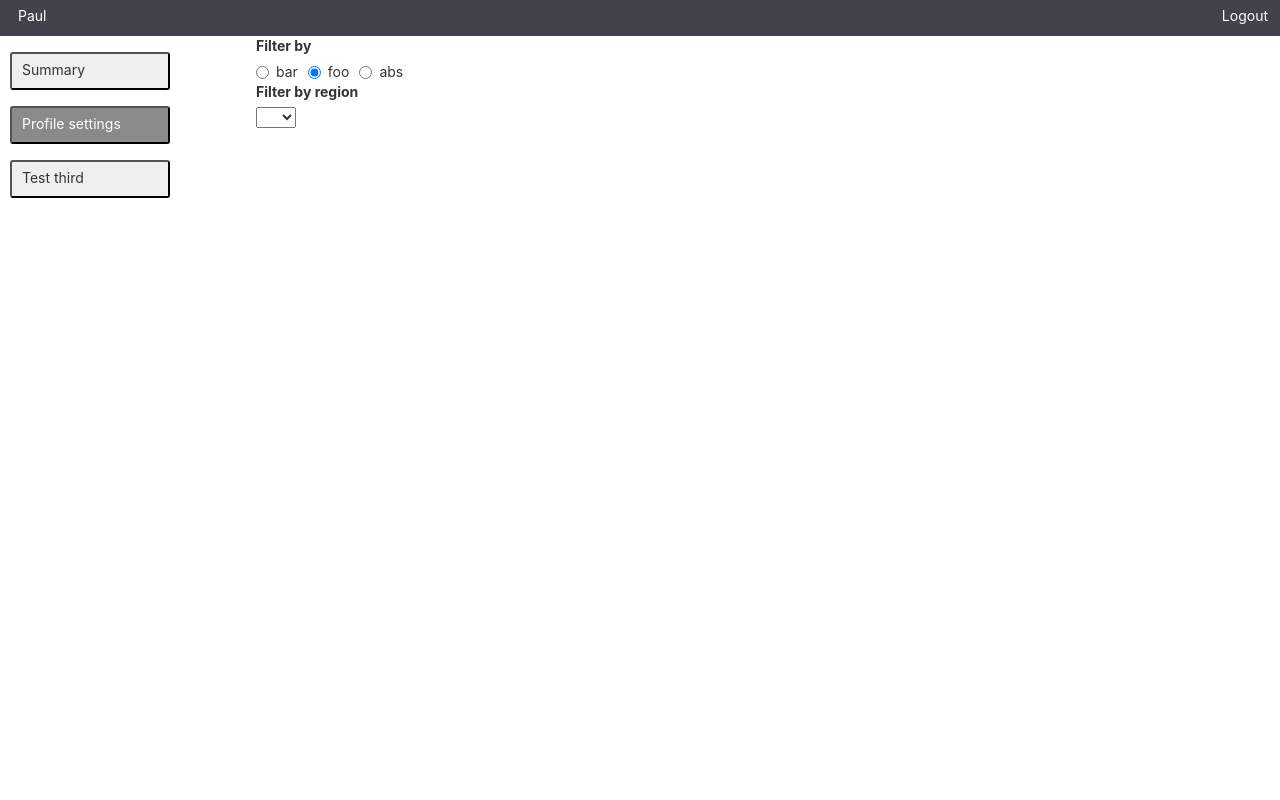
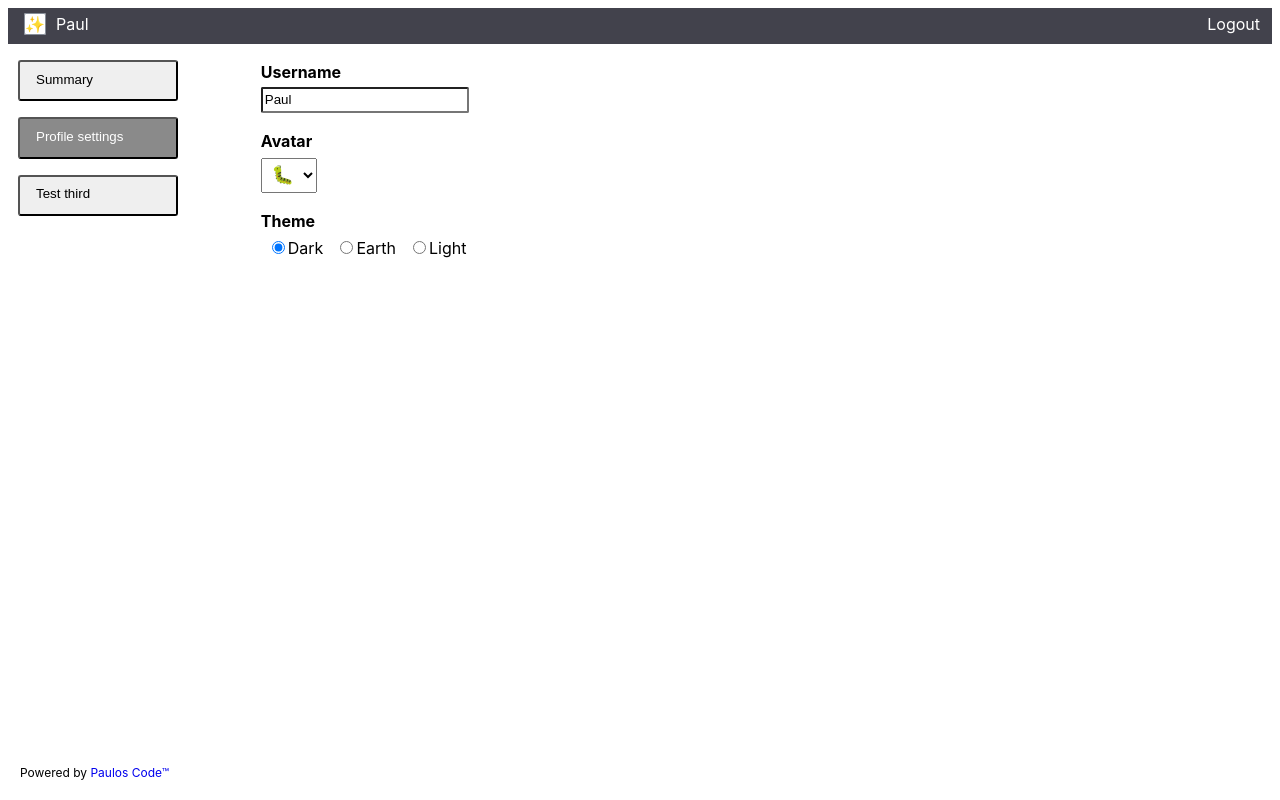
Before and after one commit to paulosjd/radnor, a React (Create React App) app: page / in a window 1280 px wide. Both pictures are taken after a click on the button "Profile settings". Built offline with nearby package versions, Linux system fonts and the light colour scheme; the HTML template or start-up script is replaced by a standard one.

Commit message:
Update various things

```diff
--- a/public/index.html
+++ b/public/index.html
@@ -7,8 +7,6 @@
       content="width=device-width, initial-scale=1, shrink-to-fit=no"
     />
     <meta name="theme-color" content="#000000" />
-    <link rel="stylesheet" href="https://maxcdn.bootstrapcdn.com/bootstrap/3.3.7/css/bootstrap.min.css"
-          integrity="sha384-BVYiiSIFeK1dGmJRAkycuHAHRg32OmUcww7on3RYdg4Va+PmSTsz/K68vbdEjh4u" crossorigin="anonymous">
     <title>Radnor</title>
   </head>
   <body>
--- a/src/App.js
+++ b/src/App.js
@@ -10,7 +10,9 @@ class App extends Component {
     };
 
     handleMenuBtnClick = (selectedItem) => {
-        this.setState({...this.state, selectedItem})
+        this.setState({
+            ...this.state, selectedItem
+        })
     };
 
     render() {
--- /dev/null
+++ b/src/components/avatar.js
@@ -0,0 +1,18 @@
+import React from "react";
+
+const BorderedIcon = (props) => {
+    return (
+        <span
+            className='avatar-span'
+            style={{border: '1px '.concat(props.borderColor, ' solid')}}
+        >
+            {props.icon}
+        </span>
+    )
+};
+
+BorderedIcon.defaultProps = {
+    borderColor: '#878e99'
+};
+
+export default BorderedIcon;
--- /dev/null
+++ b/src/components/summary.js
@@ -0,0 +1,16 @@
+import React, {useContext} from "react";
+import AppContext from '../store/context'
+
+const Summary = (props) => {
+
+    const value = useContext(AppContext);
+    return (
+        <div className='summary-text'>
+            <h4>This is a demo React app minimal third party libraries and used to demo various features</h4>
+            <h4>Below is a generic button whose component was wrapped in an HOC to give it common/reuse style logic</h4>
+            <h4>Below is avatar which is used in various places - to reuse it is passed and render as a child / containment / composition</h4>
+        </div>
+    )
+};
+
+export default Summary;
--- a/src/components/user_display.js
+++ b/src/components/user_display.js
@@ -3,11 +3,10 @@ import AppContext from '../store/context'
 
 const UserDisplay = (props) => {
 
-    const value = useContext(AppContext);
-    console.log(props.myprop)
+    const context = useContext(AppContext);
     return (
         <div className='user_display'>
-            <span >{value.username}</span>
+            <span>{context.username}</span>
         </div>
     )
 };
--- a/src/containers/main.js
+++ b/src/containers/main.js
@@ -1,5 +1,6 @@
 import React, { Component } from 'react';
 import UserSettings from '../form/user_settings'
+import Summary from '../components/summary'
 
 class MainContainer extends Component {
 
@@ -10,14 +11,16 @@ class MainContainer extends Component {
                 content = <UserSettings />;
                 break;
             default:
-                content = <h4>my page</h4>;
+                content = <Summary />;
         }
 
 
         return (
             <div className='main'>
                 {content}
+                <footer>Powered by <a href='https://github.com/paulosjd'>Paulos Code&#8482;</a></footer>
             </div>
+
         );
     }
 }
--- a/src/containers/navbar.js
+++ b/src/containers/navbar.js
@@ -1,5 +1,6 @@
 import React, { Component } from 'react';
 import AppContext from '../store/context';
+import BorderedIcon from '../components/avatar';
 import UserDisplay from '../components/user_display'
 import RightNavButton from '../components/right_nav_btn'
 
@@ -12,6 +13,7 @@ class NavBar extends Component {
     render() {
         return (
                 <div className="top_navbar" style={this.context.styles}>
+                    <BorderedIcon icon={this.context.avatar}/>
                     <UserDisplay />
                     <RightNavButton />
                 </div>
--- a/src/form/user_settings.js
+++ b/src/form/user_settings.js
@@ -4,32 +4,66 @@ import AppContext from '../store/context';
 class UserSettings extends Component {
     static contextType = AppContext;
 
-    handleChange = (e) => {
-        console.log(e)
-        // this.props.onRegionChange(e.target.value, 'region')
+    handleUsernameChange = (e) => {
+        if (e.target.value.length < 50) {
+            this.context.setUsername(e.target.value)
+        }
+    };
+
+    handleAvatarChange = (e) => {
+        this.context.setAvatar(e.target.value)
+    };
+
+    handleThemeChange = (e) => {
+        this.context.setTheme(e.target.value.toLowerCase())
     };
 
     render() {
-        console.log(this.context)
         return (
-            <Fragment>
-                <label>Filter by</label>
-                <div className="btn-group-justified">{['bar', 'foo', 'abs'].map(x => (
-                    <label className="radio-inline" key={x}>
-                        <input type="radio" checked={x === 'foo'} value={x} onChange={this.handleChange.bind(this)} />
-                        {x}
-                    </label>
-                ))}
+            <div>
+                <div className='form-label'>
+                    <label>Username</label>
                 </div>
-                <div><label>Filter by region</label></div>
-                <div><select value={'foo'} className='filter-element' onChange={this.handleChange.bind(this)}>
-                    <option value=""> </option>
-                    {['\u2728', '\u2726'].map(x => {
-                        return <option key={x} value={x}>{x}</option>;
-                    })}
-                </select>
+                <div className="username-input">
+                    <input
+                        type="text"
+                        value={this.context.username}
+                        onChange={this.handleUsernameChange.bind(this)}
+                    />
                 </div>
-            </Fragment>
+                <div className='form-label'>
+                    <label>Avatar</label>
+                </div>
+                <div className="btn-group-justified">
+                    <select
+                        value={this.context.avatar}
+                        className='avatar-select'
+                        onChange={this.handleAvatarChange.bind(this)}
+                    >
+                        {['\ud83d\udc1b', '\ud83d\udc12', '\t\ud83d\udc38', '\t\ud83d\udc33'].map(x => {
+                            return <option key={x} value={x}>{x}</option>;
+                        })}
+                    </select>
+                </div>
+                <div className='form-label'>
+                    <label>Theme</label>
+                </div>
+                <div className="btn-group-justified">
+                    {['dark', 'earth', 'light'].map(x => (
+                        <label className="radio-inline" key={x}>
+                            <input
+                                type="radio"
+                                checked={x === this.context.theme}
+                                value={x}
+                                onChange={this.handleThemeChange.bind(this)}
+                            />
+                            {x[0].toUpperCase() + x.slice(1)}
+                        </label>
+                    ))}
+                </div>
+
+
+            </div>
         )
     }
 }
--- a/src/index.css
+++ b/src/index.css
@@ -14,6 +14,17 @@ body {
   height: 36px;
   display: inline-block;
   width: 100%;
+  cursor: default;
+}
+
+.radio-inline {
+  padding: 6px;
+  line-height: 2.2;
+}
+
+.form-label {
+  margin-top: 18px!important;
+  font-weight: bold;
 }
 
 .side_menu {
@@ -28,6 +39,7 @@ body {
 }
 
 .menu_btn {
+  cursor: pointer;
   min-width: 160px;
   margin-left: 10px;
   margin-top: 16px;
@@ -44,7 +56,29 @@ body {
 .user_display {
   display: inline-flex;
   margin-top: 6px;
-  margin-left: 18px
+  margin-left: 10px
+}
+
+.username-input input {
+  width: 200px;
+  border-radius: 2px;
+  padding-left: 2px;
+  line-height: 1.5;
+  margin-top: 5px;
+}
+
+.avatar-select {
+  margin-top: 7px;
+  width: 56px;
+  height: 35px;
+  text-align: center;
+  font-size: large;
+}
+
+.top_navbar .avatar-span {
+  margin-left: 16px;
+  border-radius: 2px;
+  background-color: white;
 }
 
 .right_nav_btn {
@@ -52,3 +86,20 @@ body {
   margin-top: 6px;
   margin-right: 12px;
 }
+
+.summary-text h4 {
+  font-size: 14px;
+  font-weight: normal;
+}
+
+a {
+  text-decoration: none;
+}
+
+footer {
+  position:absolute;
+  left: 20px;
+  bottom: 20px;
+  right: 0;
+  font-size: 12px;
+}
--- a/src/store/provider.js
+++ b/src/store/provider.js
@@ -5,6 +5,8 @@ function getThemeStyles(color) {
     switch (color) {
         case 'light':
             return {backgroundColor: '#f8f9fa'};
+        case 'earth':
+            return {backgroundColor: '#959970', color: 'white'};
         case 'dark':
             return {backgroundColor: '#42424c', color: 'white'};
         default:
@@ -15,7 +17,8 @@ function getThemeStyles(color) {
 class AppProvider extends Component {
     state = {
         theme: 'dark',
-        username: 'Paul'
+        username: 'Paul',
+        avatar: '\u2728',
     };
 
     render() {
@@ -23,16 +26,13 @@ class AppProvider extends Component {
             <AppContext.Provider
                 value={{
                     styles: getThemeStyles(this.state.theme),
+                    theme: this.state.theme,
                     username: this.state.username,
+                    avatar: this.state.avatar,
                     setTheme: theme => this.setState({theme}),
-                    decrementPrice: selectedID => {
-                        const cars = Object.assign({}, this.state.cars);
-                        cars[selectedID].price = cars[selectedID].price - 1;
-                        this.setState({
-                            cars
-                        });
-                    }}}
-
+                    setUsername: username => this.setState({username}),
+                    setAvatar: avatar => this.setState({avatar}),
+                }}
             >
                 {this.props.children}
             </AppContext.Provider>
```
